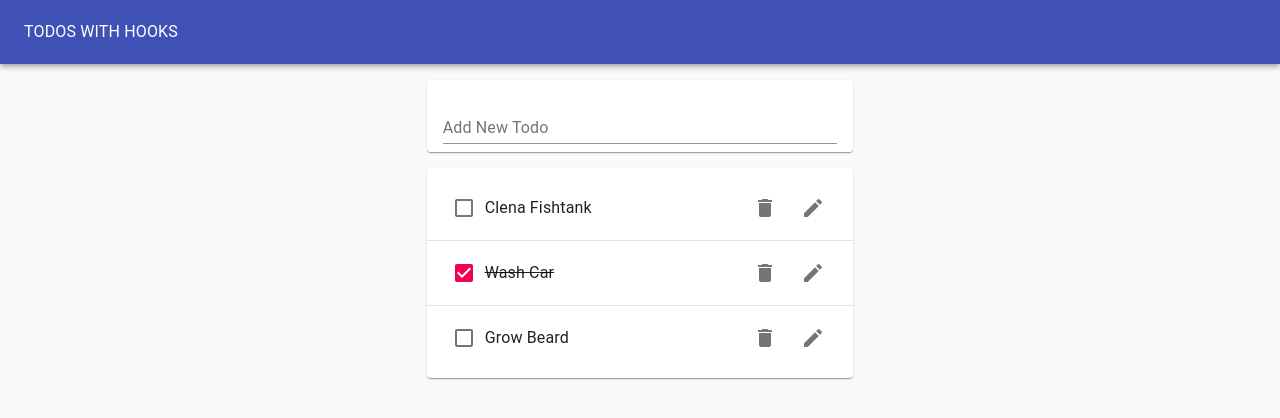
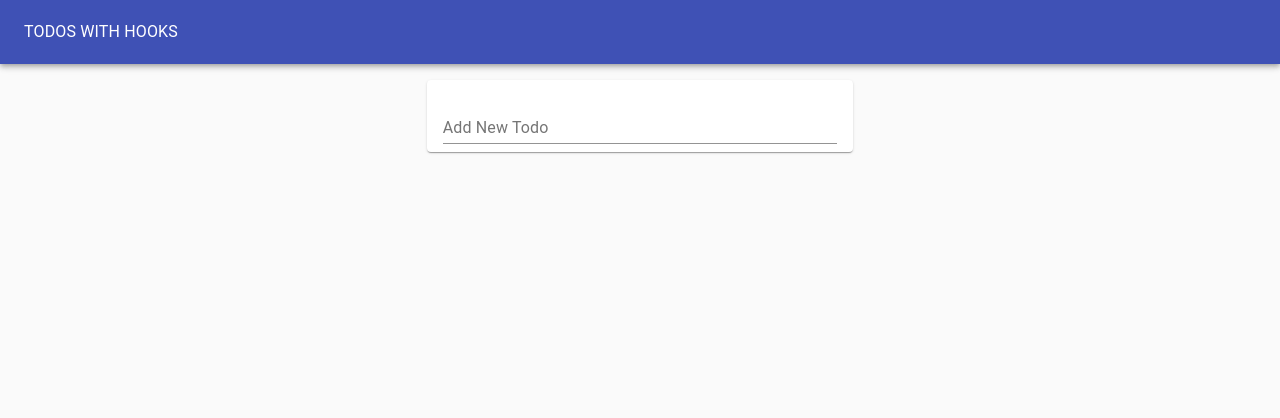
Before and after one commit to shresthabibek/hooks-todo-app, a React (Create React App) app: page / in a window 1280 px wide. Shown: the top 418 px of the page. Built offline with nearby package versions, Linux system fonts and the light colour scheme.

Commit message:
added the pushing of todos in local storage functionality

```diff
--- a/src/TodoApp.js
+++ b/src/TodoApp.js
@@ -1,4 +1,4 @@
-import React, { useState } from 'react';
+import React, { useState, useEffect } from 'react';
 import TodoList from './TodoList';
 import TodoForm from './TodoForm';
 import Typography from '@material-ui/core/Typography';
@@ -10,12 +10,21 @@
 // import useTodoState from './hooks/useTodoState';
 
 function TodoApp() {
-	const initialTodos = [
-		{ id: 1, task: 'Clena Fishtank', completed: false },
-		{ id: 2, task: 'Wash Car', completed: true },
-		{ id: 3, task: 'Grow Beard', completed: false }
-	];
+	const initialTodos = JSON.parse(window.localStorage.getItem('todos') || '[]');
+	// const initialTodos = [
+	// 	{ id: 1, task: 'Clena Fishtank', completed: false },
+	// 	{ id: 2, task: 'Wash Car', completed: true },
+	// 	{ id: 3, task: 'Grow Beard', completed: false }
+	// ];
 	const [ todos, setTodos ] = useState(initialTodos);
+
+	useEffect(
+		() => {
+			window.localStorage.setItem('todos', JSON.stringify(todos));
+		},
+		[ todos ]
+	);
+
 	const addTodo = (newTodoText) => {
 		setTodos([ ...todos, { id: uuidv4(), task: newTodoText, completed: false } ]);
 	};
--- a/src/TodoList.js
+++ b/src/TodoList.js
@@ -5,7 +5,8 @@
 import Todo from './Todo'
 
 function TodoList({todos,removeTodo, toggleTodo, editTodo}) {
-	return (
+    if(todos.length)
+    return (
 		<Paper>
 			<List>
 				{todos.map((todo,i) => (
@@ -20,7 +21,8 @@
 				))}
 			</List>
 		</Paper>
-	);
+    );
+    return null;
 }
 
 export default TodoList;
```
